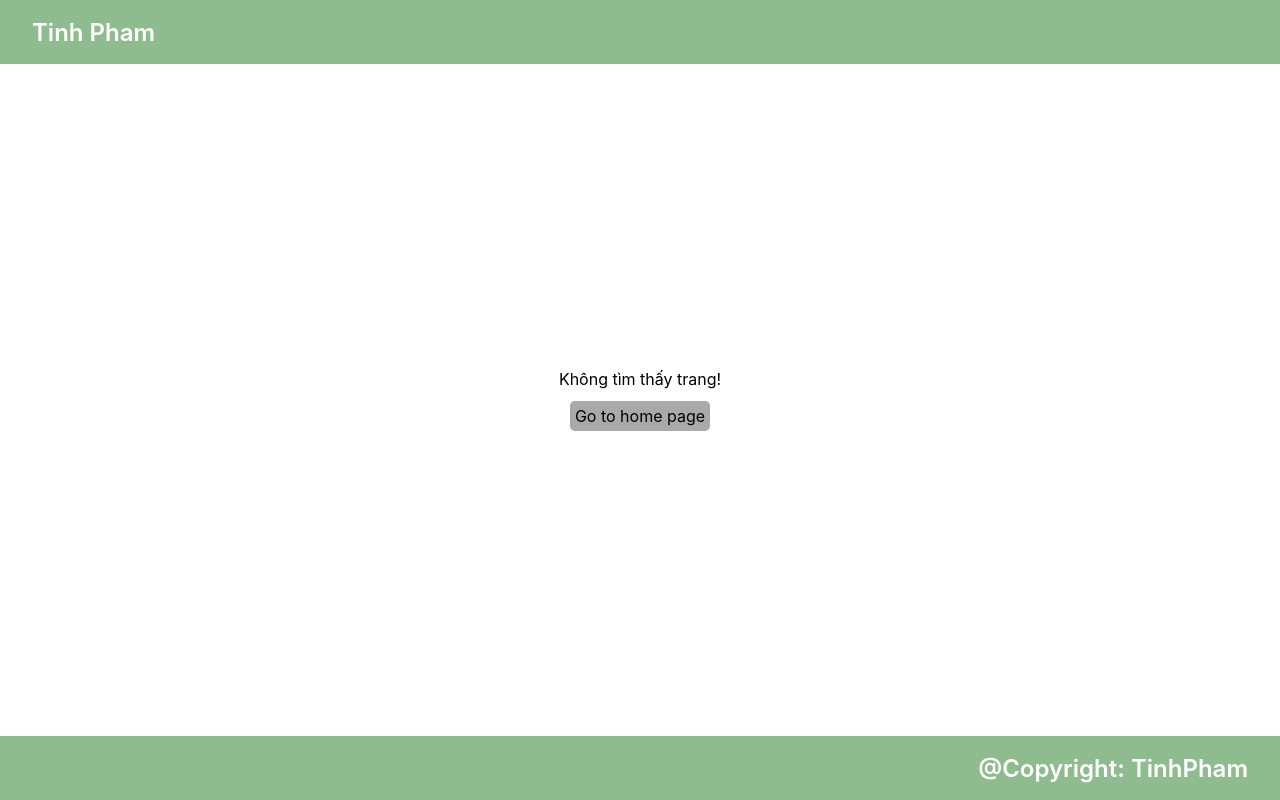
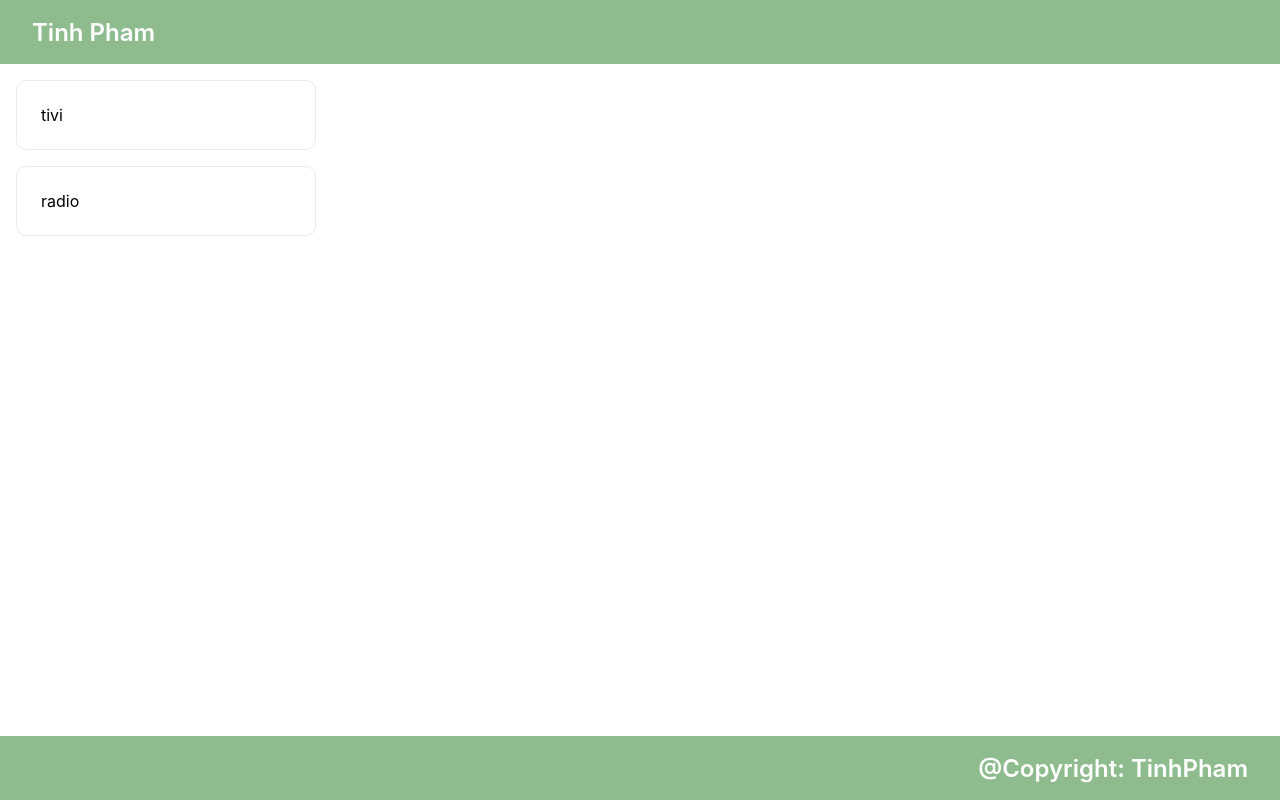
Before and after one commit to tinhpham22/learn-nextjs-and-redux-saga, a Next.js app: page /produces in a window 1280 px wide. Before the commit this address had no page. Built offline with nearby package versions, Linux system fonts and the light colour scheme.

Commit message:
fetching a single item

```diff
--- /dev/null
+++ b/models/produce/produce-res.model.ts
@@ -0,0 +1,5 @@
+export interface ProduceResModel {
+  id: string,
+  name: string,
+  expiry: string,
+}
--- /dev/null
+++ b/pages/produces/index.tsx
@@ -0,0 +1,40 @@
+import Link from 'next/link'
+
+import { ProduceResModel } from "../../models/produce/produce-res.model";
+import styles from '../../styles/Home.module.css'
+
+interface Props {
+  produces: ProduceResModel[],
+}
+
+export const getStaticProps = () => {
+  const produces: ProduceResModel[] = [
+    { id: '1', name: 'tivi', expiry: '2020' },
+    { id: '2', name: 'radio', expiry: '2020' }
+  ]
+  return {
+    props: {
+      produces
+    }
+  }
+}
+
+const ProducesPage = (props: Props) => {
+  const { produces } = props;
+  return (
+    <>
+      {
+        produces.map((produce) => (
+          <Link href={'/produces/' + produce.id } passHref key={produce.id}>
+            <div key={produce.id} className={styles.card}>
+              {produce.name}
+            </div>
+          </Link>
+
+        ))
+      }
+    </>
+  )
+}
+
+export default ProducesPage;
```
Also changed, not shown: pages/produces/[produceId].tsx (added, +49 -0 lines).
